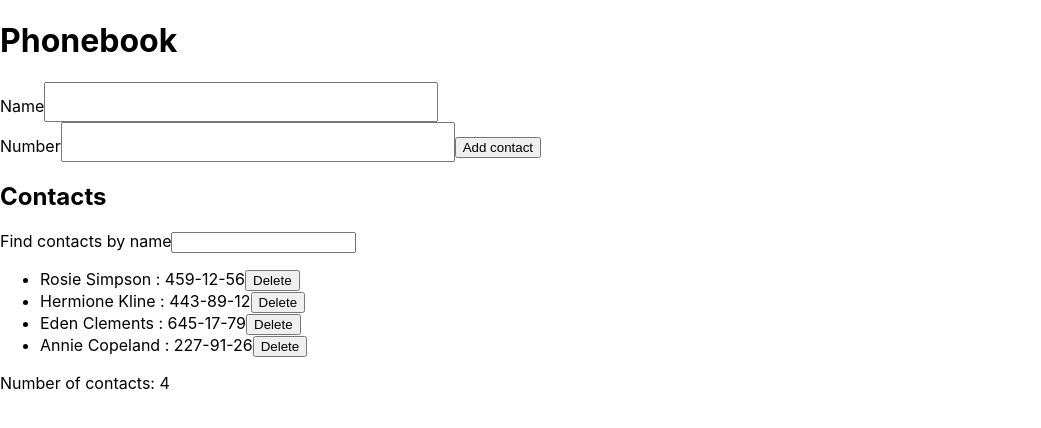
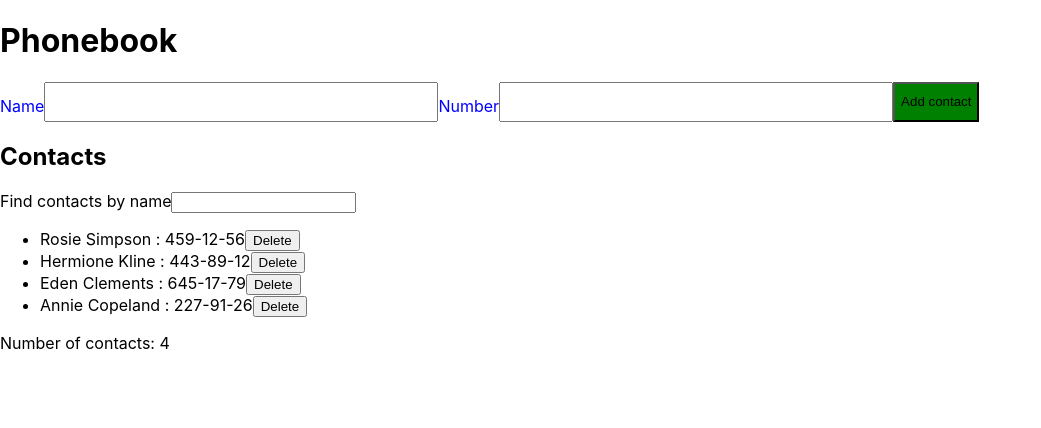
Before and after one commit to OlgaBilynska/Phonebook-on-React, a React (Create React App) app: page / in a window 1280 px wide. Shown: the top 428 px of the page, without its empty margins (0-1041 px from the left). Built offline with nearby package versions, Linux system fonts and the light colour scheme.

Commit message:
making styles

```diff
--- a/src/components/ContactForm/ContactForm.jsx
+++ b/src/components/ContactForm/ContactForm.jsx
@@ -1,9 +1,16 @@
 import React from 'react';
-import { Formik, Form, Field, ErrorMessage } from 'formik';
+import { Formik } from 'formik';
 import { nanoid } from 'nanoid';
-import styled from '@emotion/styled';
 import * as Yup from 'yup';
 import PropTypes from 'prop-types';
+
+import {
+  FormWrapper,
+  Button,
+  Label,
+  ErrorMessageForm,
+  FieldForm,
+} from './ContactForm.styled';
 
 const initialValues = {
   name: '',
@@ -25,11 +32,6 @@ const schema = Yup.object({
     .required('Phone number is required'),
 });
 
-const Input = styled(Field)`
-  font-size: 30px;
-  color: green;
-`;
-
 const ContactForm = ({ onSubmit }) => {
   const inputNameId = nanoid();
   const inputNumberId = nanoid();
@@ -47,10 +49,10 @@ const ContactForm = ({ onSubmit }) => {
       validationSchema={schema}
       onSubmit={handleSubmit}
     >
-      <Form>
-        <label htmlFor={inputNameId}>
+      <FormWrapper>
+        <Label htmlFor={inputNameId}>
           Name
-          <Input
+          <FieldForm
             name="name"
             id={inputNameId}
             // onChange={this.handleChange}
@@ -58,12 +60,12 @@ const ContactForm = ({ onSubmit }) => {
             title="Name may contain only letters, apostrophe, dash and spaces. For example Adrian, Jacob Mercer, Charles de Batz de Castelmore d'Artagnan"
             required
           />
-          <ErrorMessage name="name" component="div" />
-        </label>
+          <ErrorMessageForm name="name" component="div" />
+        </Label>
         <br />
-        <label htmlFor={inputNumberId}>
+        <Label htmlFor={inputNumberId}>
           Number
-          <Input
+          <FieldForm
             // value={this.state.number}
             name="number"
             id={inputNumberId}
@@ -73,11 +75,11 @@ const ContactForm = ({ onSubmit }) => {
             title="Phone number must be digits and can contain spaces, dashes, parentheses and can start with +"
             required
           />
-          <ErrorMessage name="number" component="div" />
-        </label>
+          <ErrorMessageForm name="number" component="div" />
+        </Label>
 
-        <button type="submit">Add contact</button>
-      </Form>
+        <Button type="submit">Add contact</Button>
+      </FormWrapper>
     </Formik>
   );
 };
--- /dev/null
+++ b/src/components/ContactForm/ContactForm.styled.js
@@ -0,0 +1,23 @@
+import styled from '@emotion/styled';
+import { Form, Field, ErrorMessage } from 'formik';
+
+export const FormWrapper = styled(Form)`
+  display: flex;
+`;
+
+export const Button = styled.button`
+  background-color: green;
+`;
+
+export const Label = styled.label`
+  color: blue;
+`;
+
+export const ErrorMessageForm = styled(ErrorMessage)`
+  color: red;
+`;
+
+export const FieldForm = styled(Field)`
+  font-size: 30px;
+  color: green;
+`;
```
